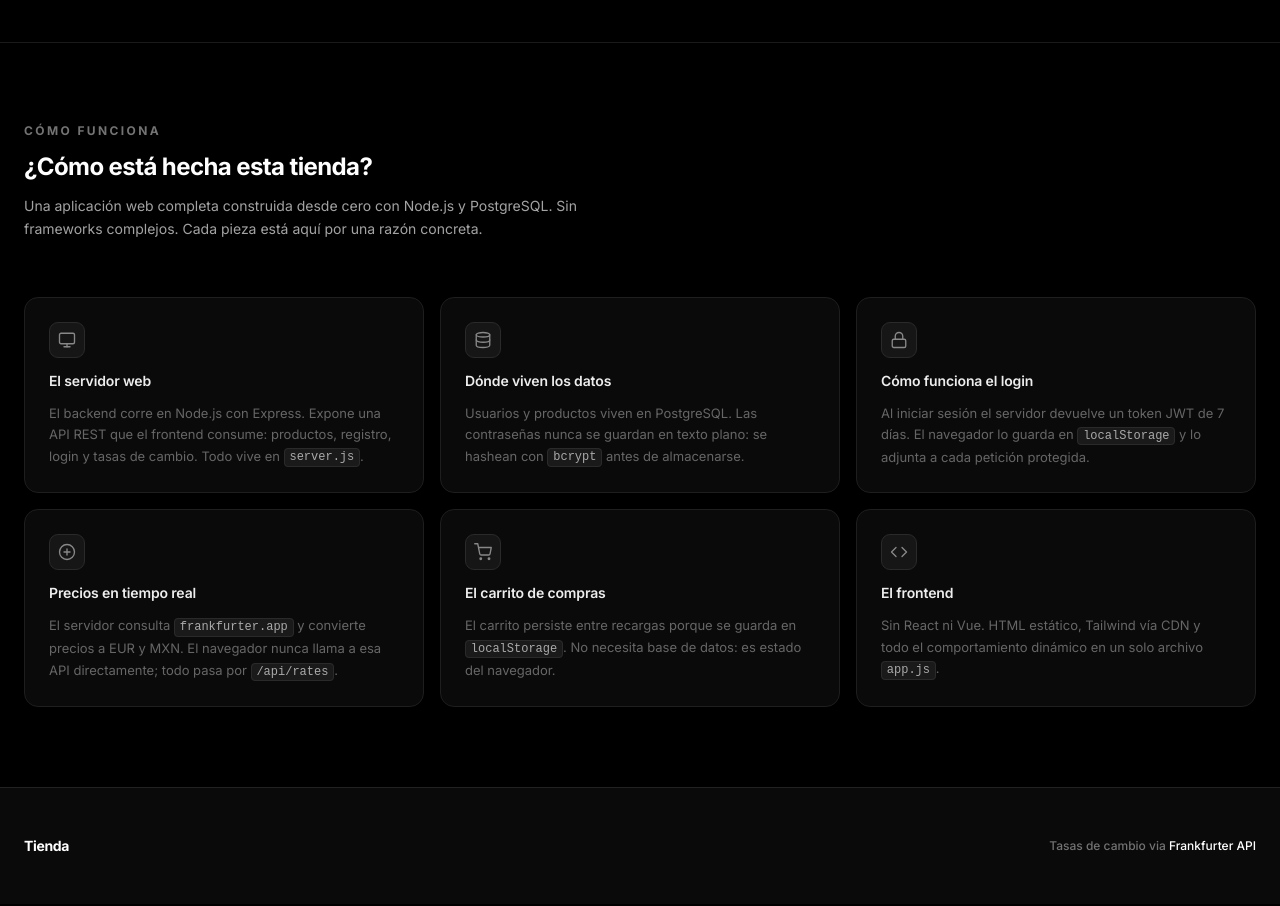
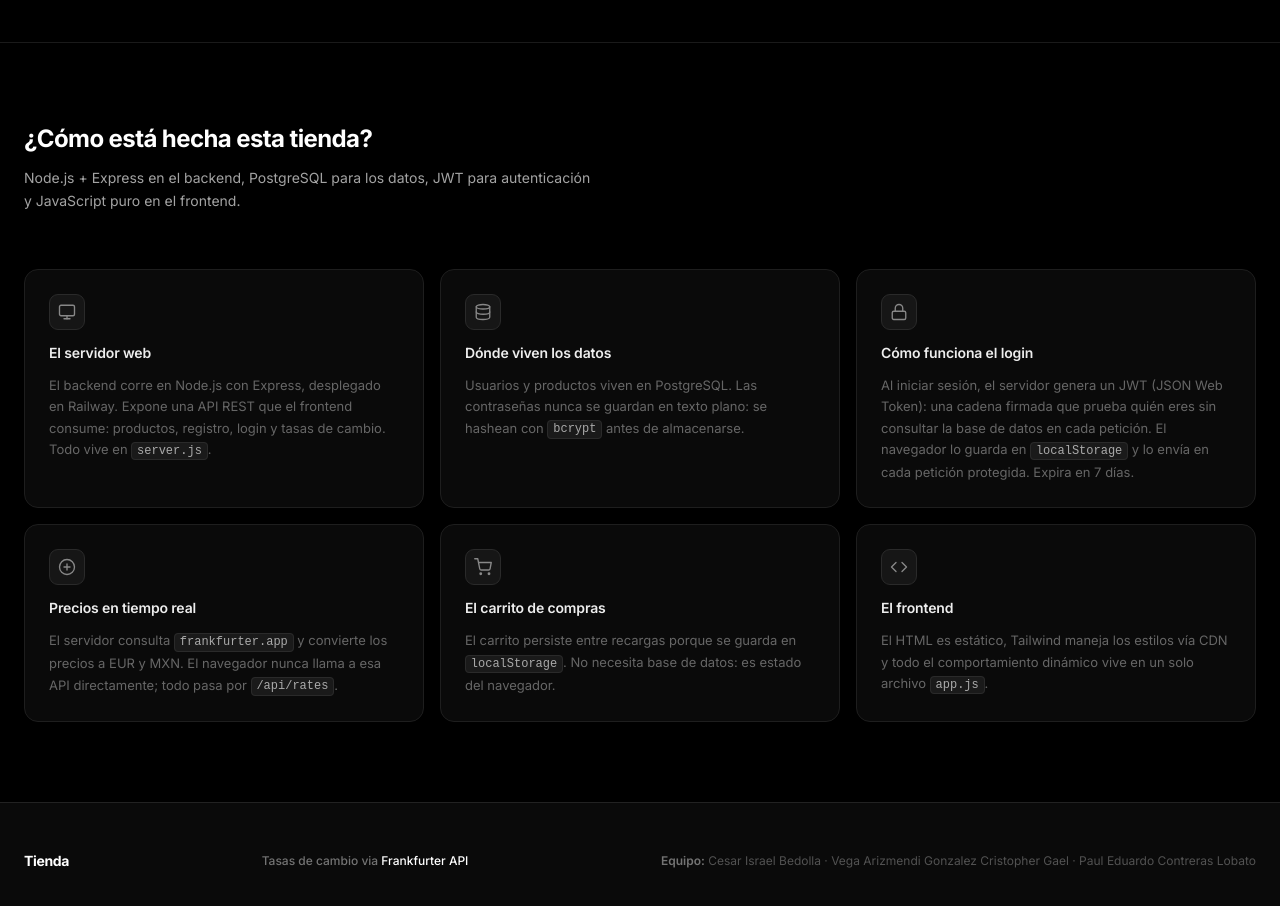
Before and after one commit to Dexterpol-A21/tienda-online, a website: page public/index.html in a window 1280 px wide. Shown: the part 360-1266 px from the top of the page. Drawn offline with nearby package versions, Linux system fonts and the light colour scheme; no server answers.

Commit message:
Update index.html: footer names, improved how-cards descriptions

```diff
--- a/public/index.html
+++ b/public/index.html
@@ -9,25 +9,43 @@
   <link href="https://fonts.googleapis.com/css2?family=Inter:wght@400;500;600;700&display=swap" rel="stylesheet" />
   <script src="https://cdn.tailwindcss.com"></script>
   <script>
-    tailwind.config = { theme: { extend: { fontFamily: { sans: ['Inter', 'sans-serif'] } } } }
+    tailwind.config = {
+      theme: {
+        extend: {
+          fontFamily: {
+            sans: ['Inter', 'sans-serif'],
+          }
+        }
+      }
+    }
   </script>
   <link rel="stylesheet" href="style.css" />
 </head>
 <body class="min-h-screen bg-black text-[#EDEDED] antialiased selection:bg-white selection:text-black">
 
+  <!-- ══════════ HEADER ══════════ -->
   <header id="siteHeader" class="sticky top-0 z-40 backdrop-blur-xl bg-black/50 border-b border-[#222]">
     <div class="max-w-7xl mx-auto px-6 py-4 flex items-center justify-between gap-4">
+
       <span class="text-white text-lg font-bold tracking-tight select-none">Tienda</span>
+
       <div class="flex items-center gap-4">
+        <!-- Selector moneda -->
         <div class="flex gap-1">
           <button id="headerCurUSD" onclick="setCurrency('USD')" class="cart-cur-btn active">USD</button>
           <button id="headerCurEUR" onclick="setCurrency('EUR')" class="cart-cur-btn">EUR</button>
           <button id="headerCurMXN" onclick="setCurrency('MXN')" class="cart-cur-btn">MXN</button>
         </div>
+
+        <!-- Auth -->
         <div id="authBtn"></div>
+
+        <!-- Carrito -->
         <button onclick="toggleCart()" class="cart-btn flex items-center gap-2 relative" aria-label="Abrir carrito">
           <svg width="18" height="18" viewBox="0 0 24 24" fill="none" class="text-white" stroke="currentColor" stroke-width="2" stroke-linecap="round" stroke-linejoin="round">
-            <path d="M6 2L3 6v14a2 2 0 002 2h14a2 2 0 002-2V6l-3-4z"/><line x1="3" y1="6" x2="21" y2="6"/><path d="M16 10a4 4 0 01-8 0"/>
+            <path d="M6 2L3 6v14a2 2 0 002 2h14a2 2 0 002-2V6l-3-4z"/>
+            <line x1="3" y1="6" x2="21" y2="6"/>
+            <path d="M16 10a4 4 0 01-8 0"/>
           </svg>
           <span id="cartCount" class="cart-count">0</span>
         </button>
@@ -35,10 +53,12 @@
     </div>
   </header>
 
+  <!-- ══════════ TASAS TICKER ══════════ -->
   <div class="border-b border-[#222] bg-[#0A0A0A] overflow-hidden whitespace-nowrap py-1.5 flex items-center justify-center">
     <div id="ratesTicker" class="text-xs font-semibold tracking-wider text-neutral-400 flex gap-8"></div>
   </div>
 
+  <!-- ══════════ CATÁLOGO ══════════ -->
   <main class="max-w-7xl mx-auto px-6 pt-10 pb-24">
     <div id="productGrid" class="grid grid-cols-1 sm:grid-cols-2 md:grid-cols-3 lg:grid-cols-4 xl:grid-cols-5 gap-6">
       <div class="col-span-full py-32 text-center text-neutral-500">
@@ -47,39 +67,99 @@
     </div>
   </main>
 
+  <!-- ══════════ SECCIÓN: CÓMO FUNCIONA ══════════ -->
   <section class="border-t border-[#1a1a1a]">
     <div class="max-w-7xl mx-auto px-6 py-20">
+
       <div class="mb-14">
-        <p class="text-xs font-bold tracking-[0.2em] uppercase text-neutral-500 mb-3">Cómo funciona</p>
         <h2 class="text-2xl font-bold text-white tracking-tight">¿Cómo está hecha esta tienda?</h2>
-        <p class="mt-3 text-neutral-400 text-sm max-w-xl leading-relaxed">Una aplicación web completa construida desde cero con Node.js y PostgreSQL. Sin frameworks complejos. Cada pieza está aquí por una razón concreta.</p>
+        <p class="mt-3 text-neutral-400 text-sm max-w-xl leading-relaxed">
+          Node.js + Express en el backend, PostgreSQL para los datos, JWT para autenticación y JavaScript puro en el frontend.
+        </p>
       </div>
+
       <div class="grid grid-cols-1 md:grid-cols-2 lg:grid-cols-3 gap-4">
-        <div class="how-card"><div class="how-card-icon"><svg width="18" height="18" viewBox="0 0 24 24" fill="none" stroke="currentColor" stroke-width="1.8" stroke-linecap="round" stroke-linejoin="round"><rect x="2" y="3" width="20" height="14" rx="2"/><line x1="8" y1="21" x2="16" y2="21"/><line x1="12" y1="17" x2="12" y2="21"/></svg></div><h3 class="how-card-title">El servidor web</h3><p class="how-card-body">El backend corre en Node.js con Express. Expone una API REST que el frontend consume: productos, registro, login y tasas de cambio. Todo vive en <code class="how-code">server.js</code>.</p></div>
-        <div class="how-card"><div class="how-card-icon"><svg width="18" height="18" viewBox="0 0 24 24" fill="none" stroke="currentColor" stroke-width="1.8" stroke-linecap="round" stroke-linejoin="round"><ellipse cx="12" cy="5" rx="9" ry="3"/><path d="M21 12c0 1.66-4 3-9 3s-9-1.34-9-3"/><path d="M3 5v14c0 1.66 4 3 9 3s9-1.34 9-3V5"/></svg></div><h3 class="how-card-title">Dónde viven los datos</h3><p class="how-card-body">Usuarios y productos viven en PostgreSQL. Las contraseñas nunca se guardan en texto plano: se hashean con <code class="how-code">bcrypt</code> antes de almacenarse.</p></div>
-        <div class="how-card"><div class="how-card-icon"><svg width="18" height="18" viewBox="0 0 24 24" fill="none" stroke="currentColor" stroke-width="1.8" stroke-linecap="round" stroke-linejoin="round"><rect x="3" y="11" width="18" height="11" rx="2" ry="2"/><path d="M7 11V7a5 5 0 0 1 10 0v4"/></svg></div><h3 class="how-card-title">Cómo funciona el login</h3><p class="how-card-body">Al iniciar sesión el servidor devuelve un token JWT de 7 días. El navegador lo guarda en <code class="how-code">localStorage</code> y lo adjunta a cada petición protegida.</p></div>
-        <div class="how-card"><div class="how-card-icon"><svg width="18" height="18" viewBox="0 0 24 24" fill="none" stroke="currentColor" stroke-width="1.8" stroke-linecap="round" stroke-linejoin="round"><circle cx="12" cy="12" r="10"/><path d="M12 8v8M8 12h8"/></svg></div><h3 class="how-card-title">Precios en tiempo real</h3><p class="how-card-body">El servidor consulta <code class="how-code">frankfurter.app</code> y convierte precios a EUR y MXN. El navegador nunca llama a esa API directamente; todo pasa por <code class="how-code">/api/rates</code>.</p></div>
-        <div class="how-card"><div class="how-card-icon"><svg width="18" height="18" viewBox="0 0 24 24" fill="none" stroke="currentColor" stroke-width="1.8" stroke-linecap="round" stroke-linejoin="round"><circle cx="9" cy="21" r="1"/><circle cx="20" cy="21" r="1"/><path d="M1 1h4l2.68 13.39a2 2 0 0 0 2 1.61h9.72a2 2 0 0 0 2-1.61L23 6H6"/></svg></div><h3 class="how-card-title">El carrito de compras</h3><p class="how-card-body">El carrito persiste entre recargas porque se guarda en <code class="how-code">localStorage</code>. No necesita base de datos: es estado del navegador.</p></div>
-        <div class="how-card"><div class="how-card-icon"><svg width="18" height="18" viewBox="0 0 24 24" fill="none" stroke="currentColor" stroke-width="1.8" stroke-linecap="round" stroke-linejoin="round"><polyline points="16 18 22 12 16 6"/><polyline points="8 6 2 12 8 18"/></svg></div><h3 class="how-card-title">El frontend</h3><p class="how-card-body">Sin React ni Vue. HTML estático, Tailwind vía CDN y todo el comportamiento dinámico en un solo archivo <code class="how-code">app.js</code>.</p></div>
+
+        <!-- Backend -->
+        <div class="how-card">
+          <div class="how-card-icon">
+            <svg width="18" height="18" viewBox="0 0 24 24" fill="none" stroke="currentColor" stroke-width="1.8" stroke-linecap="round" stroke-linejoin="round"><rect x="2" y="3" width="20" height="14" rx="2"/><line x1="8" y1="21" x2="16" y2="21"/><line x1="12" y1="17" x2="12" y2="21"/></svg>
+          </div>
+          <h3 class="how-card-title">El servidor web</h3>
+          <p class="how-card-body">El backend corre en Node.js con Express, desplegado en Railway. Expone una API REST que el frontend consume: productos, registro, login y tasas de cambio. Todo vive en <code class="how-code">server.js</code>.</p>
+        </div>
+
+        <!-- Base de datos -->
+        <div class="how-card">
+          <div class="how-card-icon">
+            <svg width="18" height="18" viewBox="0 0 24 24" fill="none" stroke="currentColor" stroke-width="1.8" stroke-linecap="round" stroke-linejoin="round"><ellipse cx="12" cy="5" rx="9" ry="3"/><path d="M21 12c0 1.66-4 3-9 3s-9-1.34-9-3"/><path d="M3 5v14c0 1.66 4 3 9 3s9-1.34 9-3V5"/></svg>
+          </div>
+          <h3 class="how-card-title">Dónde viven los datos</h3>
+          <p class="how-card-body">Usuarios y productos viven en PostgreSQL. Las contraseñas nunca se guardan en texto plano: se hashean con <code class="how-code">bcrypt</code> antes de almacenarse.</p>
+        </div>
+
+        <!-- Auth -->
+        <div class="how-card">
+          <div class="how-card-icon">
+            <svg width="18" height="18" viewBox="0 0 24 24" fill="none" stroke="currentColor" stroke-width="1.8" stroke-linecap="round" stroke-linejoin="round"><rect x="3" y="11" width="18" height="11" rx="2" ry="2"/><path d="M7 11V7a5 5 0 0 1 10 0v4"/></svg>
+          </div>
+          <h3 class="how-card-title">Cómo funciona el login</h3>
+          <p class="how-card-body">Al iniciar sesión, el servidor genera un JWT (JSON Web Token): una cadena firmada que prueba quién eres sin consultar la base de datos en cada petición. El navegador lo guarda en <code class="how-code">localStorage</code> y lo envía en cada petición protegida. Expira en 7 días.</p>
+        </div>
+
+        <!-- Monedas -->
+        <div class="how-card">
+          <div class="how-card-icon">
+            <svg width="18" height="18" viewBox="0 0 24 24" fill="none" stroke="currentColor" stroke-width="1.8" stroke-linecap="round" stroke-linejoin="round"><circle cx="12" cy="12" r="10"/><path d="M12 8v8M8 12h8"/></svg>
+          </div>
+          <h3 class="how-card-title">Precios en tiempo real</h3>
+          <p class="how-card-body">El servidor consulta <code class="how-code">frankfurter.app</code> y convierte los precios a EUR y MXN. El navegador nunca llama a esa API directamente; todo pasa por <code class="how-code">/api/rates</code>.</p>
+        </div>
+
+        <!-- Carrito -->
+        <div class="how-card">
+          <div class="how-card-icon">
+            <svg width="18" height="18" viewBox="0 0 24 24" fill="none" stroke="currentColor" stroke-width="1.8" stroke-linecap="round" stroke-linejoin="round"><circle cx="9" cy="21" r="1"/><circle cx="20" cy="21" r="1"/><path d="M1 1h4l2.68 13.39a2 2 0 0 0 2 1.61h9.72a2 2 0 0 0 2-1.61L23 6H6"/></svg>
+          </div>
+          <h3 class="how-card-title">El carrito de compras</h3>
+          <p class="how-card-body">El carrito persiste entre recargas porque se guarda en <code class="how-code">localStorage</code>. No necesita base de datos: es estado del navegador.</p>
+        </div>
+
+        <!-- Frontend -->
+        <div class="how-card">
+          <div class="how-card-icon">
+            <svg width="18" height="18" viewBox="0 0 24 24" fill="none" stroke="currentColor" stroke-width="1.8" stroke-linecap="round" stroke-linejoin="round"><polyline points="16 18 22 12 16 6"/><polyline points="8 6 2 12 8 18"/></svg>
+          </div>
+          <h3 class="how-card-title">El frontend</h3>
+          <p class="how-card-body">El HTML es estático, Tailwind maneja los estilos vía CDN y todo el comportamiento dinámico vive en un solo archivo <code class="how-code">app.js</code>.</p>
+        </div>
+
       </div>
     </div>
   </section>
 
+  <!-- ══════════ FOOTER ══════════ -->
   <footer class="site-footer bg-[#0A0A0A] border-t border-[#222]">
     <div class="max-w-7xl mx-auto px-6 py-12 flex flex-col md:flex-row items-center justify-between gap-6">
       <span class="text-white text-sm font-bold tracking-tight">Tienda</span>
       <p class="footer-note text-xs text-neutral-500 font-medium">Tasas de cambio via <a href="https://frankfurter.app" target="_blank" rel="noopener" class="text-white hover:underline">Frankfurter API</a></p>
+      <p class="text-xs text-neutral-600"><span class="text-neutral-500 font-semibold">Equipo:</span> Cesar Israel Bedolla &middot; Vega Arizmendi Gonzalez Cristopher Gael &middot; Paul Eduardo Contreras Lobato</p>
     </div>
   </footer>
 
+  <!-- ══════════ CARRITO SIDEBAR ══════════ -->
   <div id="cartOverlay" class="fixed inset-0 bg-black/60 backdrop-blur-sm z-50 hidden transition-opacity duration-300" onclick="toggleCart()"></div>
+
   <div id="cartSidebar" class="fixed right-0 top-0 h-full w-[400px] max-w-[100vw] bg-[#0A0A0A] border-l border-[#222] z-50 translate-x-full flex flex-col transition-transform duration-300 ease-[cubic-bezier(0.16,1,0.3,1)]">
     <div class="flex items-center justify-between px-6 py-5 border-b border-[#222] shrink-0">
       <h3 class="text-base font-semibold text-white">Carrito</h3>
       <div class="flex items-center gap-3">
         <button id="clearCartBtn" onclick="clearCart()" class="text-xs font-semibold text-neutral-500 hover:text-red-400 transition-colors hidden">Vaciar</button>
         <button onclick="toggleCart()" class="text-neutral-400 hover:text-white transition-colors" aria-label="Cerrar carrito">
-          <svg width="20" height="20" viewBox="0 0 24 24" fill="none" stroke="currentColor" stroke-width="2" stroke-linecap="round" stroke-linejoin="round"><line x1="18" y1="6" x2="6" y2="18"/><line x1="6" y1="6" x2="18" y2="18"/></svg>
+          <svg width="20" height="20" viewBox="0 0 24 24" fill="none" stroke="currentColor" stroke-width="2" stroke-linecap="round" stroke-linejoin="round">
+            <line x1="18" y1="6" x2="6" y2="18"/>
+            <line x1="6" y1="6" x2="18" y2="18"/>
+          </svg>
         </button>
       </div>
     </div>
@@ -97,48 +177,84 @@
         <span class="text-sm font-medium text-neutral-400">Total</span>
         <span id="cartTotal" class="text-2xl font-bold tracking-tight text-white">$0.00</span>
       </div>
-      <button onclick="checkout()" class="btn-primary w-full py-4 text-sm font-bold">Completar Pedido</button>
+      <button onclick="checkout()" class="btn-primary w-full py-4 text-sm font-bold">
+        Completar Pedido
+      </button>
     </div>
   </div>
 
+  <!-- ══════════ MODAL LOGIN / REGISTRO ══════════ -->
   <div id="modal" class="modal-backdrop hidden">
     <div class="modal-box">
+
+      <!-- Success overlay -->
       <div id="modalSuccess" class="modal-success hidden">
         <div class="modal-success-icon">
           <svg width="28" height="28" viewBox="0 0 24 24" fill="none" stroke="currentColor" stroke-width="2.5" stroke-linecap="round" stroke-linejoin="round"><polyline points="20 6 9 17 4 12"/></svg>
         </div>
         <p id="modalSuccessMsg" class="modal-success-msg"></p>
       </div>
+
+      <!-- Segmented control -->
       <div class="modal-seg">
         <button id="tabLogin" onclick="switchTab('login')" class="modal-seg-btn">Iniciar sesión</button>
         <button id="tabRegister" onclick="switchTab('register')" class="modal-seg-btn">Registrarse</button>
       </div>
+
+      <!-- Form: Login -->
       <div id="formLogin" class="p-6">
         <p id="loginError" class="hidden auth-error"></p>
         <div class="space-y-3">
-          <div><input id="loginEmail" type="email" placeholder="Correo electrónico" autocomplete="email" class="form-input" /><span id="loginEmailErr" class="field-error hidden"></span></div>
-          <div><input id="loginPassword" type="password" placeholder="Contraseña" autocomplete="current-password" class="form-input" /><span id="loginPasswordErr" class="field-error hidden"></span></div>
+          <div>
+            <input id="loginEmail" type="email" placeholder="Correo electrónico" autocomplete="email" class="form-input" />
+            <span id="loginEmailErr" class="field-error hidden"></span>
+          </div>
+          <div>
+            <input id="loginPassword" type="password" placeholder="Contraseña" autocomplete="current-password" class="form-input" />
+            <span id="loginPasswordErr" class="field-error hidden"></span>
+          </div>
           <button onclick="doLogin()" class="btn-primary w-full py-3.5 text-sm font-bold">Entrar</button>
         </div>
-        <p class="text-center mt-5 text-xs text-neutral-500">¿No tienes cuenta? <button onclick="switchTab('register')" class="text-white font-semibold hover:underline ml-1">Regístrate</button></p>
+        <p class="text-center mt-5 text-xs text-neutral-500">
+          ¿No tienes cuenta?
+          <button onclick="switchTab('register')" class="text-white font-semibold hover:underline ml-1">Regístrate</button>
+        </p>
       </div>
+
+      <!-- Form: Registro -->
       <div id="formRegister" class="p-6 hidden">
         <p id="registerError" class="hidden auth-error"></p>
         <div class="space-y-3">
-          <div><input id="regNombre" type="text" placeholder="Nombre completo" autocomplete="name" class="form-input" /><span id="regNombreErr" class="field-error hidden"></span></div>
-          <div><input id="regEmail" type="email" placeholder="Correo electrónico" autocomplete="email" class="form-input" /><span id="regEmailErr" class="field-error hidden"></span></div>
-          <div><input id="regPassword" type="password" placeholder="Contraseña (mín. 6 caracteres)" autocomplete="new-password" class="form-input" /><span id="regPasswordErr" class="field-error hidden"></span></div>
+          <div>
+            <input id="regNombre" type="text" placeholder="Nombre completo" autocomplete="name" class="form-input" />
+            <span id="regNombreErr" class="field-error hidden"></span>
+          </div>
+          <div>
+            <input id="regEmail" type="email" placeholder="Correo electrónico" autocomplete="email" class="form-input" />
+            <span id="regEmailErr" class="field-error hidden"></span>
+          </div>
+          <div>
+            <input id="regPassword" type="password" placeholder="Contraseña (mín. 6 caracteres)" autocomplete="new-password" class="form-input" />
+            <span id="regPasswordErr" class="field-error hidden"></span>
+          </div>
           <button onclick="doRegister()" class="btn-primary w-full py-3.5 text-sm font-bold">Crear cuenta</button>
         </div>
-        <p class="text-center mt-5 text-xs text-neutral-500">¿Ya tienes cuenta? <button onclick="switchTab('login')" class="text-white font-semibold hover:underline ml-1">Inicia sesión</button></p>
+        <p class="text-center mt-5 text-xs text-neutral-500">
+          ¿Ya tienes cuenta?
+          <button onclick="switchTab('login')" class="text-white font-semibold hover:underline ml-1">Inicia sesión</button>
+        </p>
       </div>
+
       <div class="px-6 pb-5 text-center">
         <button onclick="closeModal()" class="text-xs text-neutral-600 hover:text-neutral-400 transition-colors">Cerrar</button>
       </div>
     </div>
   </div>
 
-  <div id="toast" class="fixed bottom-6 right-6 bg-white text-black text-sm font-bold px-6 py-4 rounded-xl shadow-2xl z-[70] pointer-events-none max-w-sm opacity-0 translate-y-4 transition-all duration-300"></div>
+  <!-- ══════════ TOAST ══════════ -->
+  <div id="toast" class="fixed bottom-6 right-6 bg-white text-black text-sm font-bold px-6 py-4 rounded-xl shadow-2xl z-[70] pointer-events-none max-w-sm opacity-0 translate-y-4 transition-all duration-300">
+  </div>
+
   <script src="app.js"></script>
 </body>
 </html>
```
